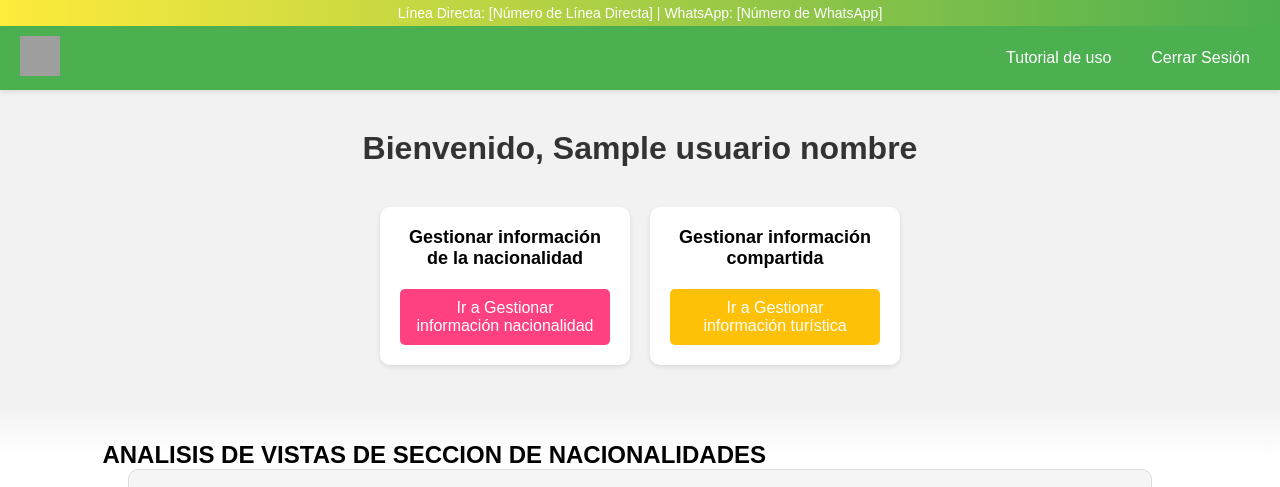
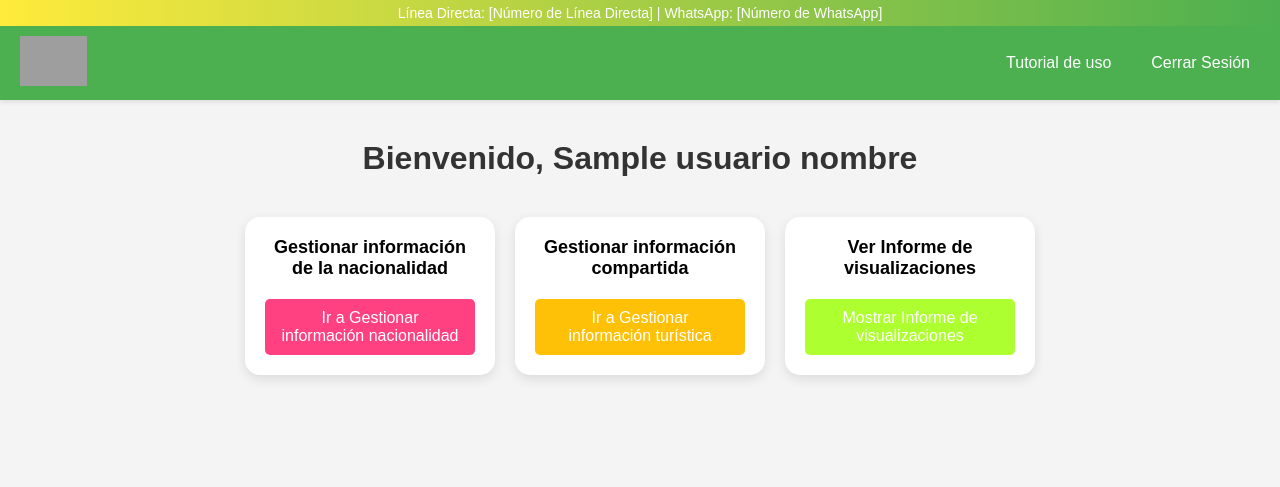
Before and after one commit to CarlosC-checarlois/YasuniECYProject, a Django app: template webapp/templates/webapp/paginaActividades.html in a window 1280 px wide. Shown: the top 487 px of the page. Run offline with Django 3.2, Linux system fonts and the light colour scheme; the template is opened without the code that fills it: most values are stand-ins (such as "Sample title", 1, 10 or a date in 2020); grey boxes are pictures that could not be loaded.

Commit message:
Se corrigieron errores

```diff
--- a/Turisticas/templates/Turisticas/detalle_Turismo.html
+++ b/Turisticas/templates/Turisticas/detalle_Turismo.html
@@ -104,6 +104,7 @@
 {% include 'cabezal.html' %}
 
 <div class="container">
+
     <div class="publication-date">Publicado el: {{ actividad_turistica.turFechaCreacion|date:"d M Y" }}</div>
 
     <div class="title">{{ actividad_turistica.turTitulo_1 }}</div>
--- a/Yasuni/settings.py
+++ b/Yasuni/settings.py
@@ -18,7 +18,7 @@ environ.Env.read_env()  # Lee el archivo .env si existe
 SECRET_KEY = env('SECRET_KEY', default='django-insecure-default-key')  # Mejora para seguridad
 
 # SECURITY WARNING: don't run with debug turned on in production!
-DEBUG = True
+DEBUG = False
 
 ALLOWED_HOSTS = env.list('ALLOWED_HOSTS', default=['*'])  # Puedes especificar tus dominios en el .env
 
@@ -77,7 +77,6 @@ WSGI_APPLICATION = 'Yasuni.wsgi.application'
 
 # Database
 # https://docs.djangoproject.com/en/3.2/ref/settings/#databases
-
 DATABASES = {
     'default': dj_database_url.parse(env('DATABASE_URL'))
 }
--- a/Yasuni/urls.py
+++ b/Yasuni/urls.py
@@ -37,8 +37,6 @@ urlpatterns = [
     path('informacion-nacionalidad/', webapp_views.informacion_nacionalidad, name='informacion_nacionalidad'),
     path('informacion_turismo/', webapp_views.informacion_turismo, name='informacion_turismo'),
     path('gestionar-turismo/', turisticas_views.gestionar_turismo, name='gestionar_turismo'),
-
-# Rutas para generar gráficos de nacionalidades y turísticas
     path('grafico_tiempo_visualizacion_nacionalidad/', nacionalidades_views.visualizar_tiempo_visualizacion_nacionalidad, name='visualizar_tiempo_visualizacion_nacionalidad'),
     path('grafico_tiempo_visualizacion_turistica/', turisticas_views.visualizar_tiempo_visualizacion_turistica, name='visualizar_tiempo_visualizacion_turistica'),
 
--- /dev/null
+++ b/webapp/static/webapp/css/paginaActividades.css
@@ -0,0 +1,179 @@
+/* Reset de márgenes y paddings */
+* {
+    margin: 0;
+    padding: 0;
+    box-sizing: border-box;
+}
+
+body, html {
+    font-family: 'Arial', sans-serif;
+    height: 100%;
+    background-color: #f4f4f4;
+}
+
+header {
+    background-color: #4CAF50;
+    color: white;
+    width: 100%;
+    box-shadow: 0px 2px 5px rgba(0, 0, 0, 0.1);
+    position: sticky;
+    top: 0;
+    z-index: 10;
+}
+
+.top-bar {
+    background: linear-gradient(90deg, #FFEB3B, #4CAF50);
+    text-align: center;
+    padding: 5px 0;
+}
+
+.top-bar p {
+    margin: 0;
+    font-size: 14px;
+}
+
+.logo-nav-container {
+    display: flex;
+    justify-content: space-between;
+    align-items: center;
+    padding: 10px 20px;
+}
+
+.logo img {
+    height: 50px;
+    transition: transform 0.3s ease-in-out;
+}
+
+.logo img:hover {
+    transform: rotate(10deg);
+}
+
+nav ul {
+    list-style: none;
+    display: flex;
+    gap: 20px;
+}
+
+nav ul li a {
+    color: white;
+    text-decoration: none;
+    font-size: 16px;
+    padding: 10px;
+    transition: color 0.3s;
+}
+
+nav ul li a:hover {
+    color: #dddddd;
+}
+
+main {
+    text-align: center;
+    padding: 20px;
+}
+
+h1 {
+    margin: 20px 0;
+    color: #333;
+}
+
+.activities {
+    display: flex;
+    justify-content: center;
+    flex-wrap: wrap;
+    gap: 20px;
+    margin: 40px 0;
+}
+
+.activity-card {
+    background-color: white;
+    border-radius: 15px;
+    box-shadow: 0px 4px 12px rgba(0, 0, 0, 0.1);
+    padding: 20px;
+    width: 250px;
+    text-align: center;
+    transition: transform 0.3s, box-shadow 0.3s;
+}
+
+.activity-card:hover {
+    transform: translateY(-10px);
+    box-shadow: 0px 8px 20px rgba(0, 0, 0, 0.2);
+}
+
+.activity-card h2 {
+    margin-bottom: 20px;
+    font-size: 18px;
+}
+
+.activity-card a {
+    display: inline-block;
+    padding: 10px 15px;
+    text-decoration: none;
+    color: white;
+    border-radius: 5px;
+    font-size: 16px;
+}
+
+.activity-card.pink a {
+    background-color: #FF4081;
+}
+
+.activity-card.yellow a {
+    background-color: #FFC107;
+}
+
+.activity-card.green a {
+    background-color: greenyellow;
+}
+
+
+footer {
+    background-color: #333;
+    color: white;
+    padding: 10px;
+    text-align: center;
+    position: fixed;
+    bottom: 0;
+    width: 100%;
+}
+
+.analysis-section {
+    border: 1px solid #ddd;
+    padding: 2rem;
+    border-radius: 15px;
+    background-color: white;
+    box-shadow: 0 8px 20px rgba(0, 0, 0, 0.1);
+    max-width: 80%;
+    margin: 0 auto 20px;
+    transition: transform 0.3s, box-shadow 0.3s;
+}
+
+.analysis-section:hover {
+    transform: scale(1.02);
+    box-shadow: 0 12px 25px rgba(0, 0, 0, 0.15);
+}
+
+.h2_informe {
+    text-align: left;
+    font-size: 1.2rem;
+    font-weight: bold;
+    color: #4CAF50;
+    background: -webkit-linear-gradient(#4CAF50, #FFEB3B);
+    -webkit-background-clip: text;
+    -webkit-text-fill-color: transparent;
+}
+
+/* Media Queries para pantallas más pequeñas */
+@media (max-width: 768px) {
+    .activities {
+        flex-direction: column;
+        align-items: center;
+    }
+
+    .activity-card {
+        width: 90%;
+    }
+
+    .analysis-section {
+        max-width: 95%;
+    }
+}
--- a/webapp/templates/webapp/paginaActividades.html
+++ b/webapp/templates/webapp/paginaActividades.html
@@ -4,168 +4,25 @@
 <head>
     <meta charset="UTF-8">
     <meta name="viewport" content="width=device-width, initial-scale=1.0">
+    <link rel="stylesheet" type="text/css" href="{% static 'webapp/css/cubos.css' %}">
+    <link rel="stylesheet" type="text/css" href="{% static 'webapp/css/paginaActividades.css' %}">
+
     <title>Actividades - Yasuni</title>
-    <style>
-        /* Reset de márgenes y paddings */
-        * {
-            margin: 0;
-            padding: 0;
-            box-sizing: border-box;
+    <script>
+        function toggleReport() {
+            const reportSection = document.getElementById('report-section');
+            const reportButton = document.getElementById('report-button');
+
+            // Alternar la visibilidad del informe
+            if (reportSection.style.display === 'none' || reportSection.style.display === '') {
+                reportSection.style.display = 'block';
+                reportButton.textContent = 'Ocultar Informe de visualizaciones'; // Cambiar texto a "Ocultar"
+            } else {
+                reportSection.style.display = 'none';
+                reportButton.textContent = 'Mostrar Informe de visualizaciones'; // Cambiar texto a "Mostrar"
+            }
         }
-
-        body, html {
-            font-family: Arial, sans-serif;
-            height: 100%;
-            background-color: #f2f2f2;
-        }
-
-        header {
-            background-color: #4CAF50;
-            color: white;
-            width: 100%;
-            box-shadow: 0px 2px 5px rgba(0, 0, 0, 0.1);
-        }
-
-        .top-bar {
-            background: linear-gradient(90deg, #FFEB3B, #4CAF50);
-            text-align: center;
-            padding: 5px 0;
-        }
-
-        .top-bar p {
-            margin: 0;
-            font-size: 14px;
-        }
-
-        .logo-nav-container {
-            display: flex;
-            justify-content: space-between;
-            align-items: center;
-            padding: 10px 20px;
-        }
-
-        .logo img {
-            height: 50px;
-        }
-
-        nav ul {
-            list-style: none;
-            display: flex;
-            gap: 20px;
-        }
-
-        nav ul li a {
-            color: white;
-            text-decoration: none;
-            font-size: 16px;
-            padding: 10px;
-            transition: color 0.3s;
-        }
-
-        nav ul li a:hover {
-            color: #dddddd;
-        }
-
-        main {
-            text-align: center;
-            padding: 20px;
-        }
-
-        h1 {
-            margin: 20px 0;
-            color: #333;
-        }
-
-        .activities {
-            display: flex;
-            justify-content: center;
-            gap: 20px;
-            margin: 40px 0;
-        }
-
-        .activity-card {
-            background-color: white;
-            border-radius: 10px;
-            box-shadow: 0px 2px 5px rgba(0, 0, 0, 0.1);
-            padding: 20px;
-            width: 250px;
-            text-align: center;
-            transition: transform 0.3s;
-        }
-
-        .activity-card h2 {
-            margin-bottom: 20px;
-            font-size: 18px;
-        }
-
-        .activity-card a {
-            display: inline-block;
-            padding: 10px 15px;
-            text-decoration: none;
-            color: white;
-            border-radius: 5px;
-            font-size: 16px;
-        }
-
-        .activity-card.pink a {
-            background-color: #FF4081;
-        }
-
-        .activity-card.yellow a {
-            background-color: #FFC107;
-        }
-
-        .activity-card:hover {
-            transform: translateY(-5px);
-        }
-
-        footer {
-            background-color: #333;
-            color: white;
-            padding: 10px;
-            text-align: center;
-            position: fixed;
-            bottom: 0;
-            width: 100%;
-        }
-
-        /* Estilo para ajustar las imágenes del análisis */
-        .content img {
-            max-width: 80%; /* Ajuste del ancho máximo */
-            height: auto;
-            border: 1px solid #ddd;
-            box-shadow: 0 4px 8px rgba(0, 0, 0, 0.1);
-        }
-
-        .content {
-            padding: 0;
-            max-width: 100%;
-            margin: 0 auto;
-        }
-
-        .content h2 {
-            text-align: left;
-            font-weight: bold;
-            color: black;
-            padding-left: 8%;
-        }
-
-        .analysis-section {
-            border: 1px solid #ddd;
-            padding: 20px;
-            border-radius: 10px;
-            background-color: #f5f5f5;
-            max-width: 80%;
-            margin: 0 auto;
-            margin-bottom: 20px;
-        }
-
-        .analysis-section p {
-            color: #333;
-            text-align: justify;
-        }
-
-    </style>
+    </script>
 </head>
 
 <body>
@@ -175,7 +32,7 @@
     </div>
     <div class="logo-nav-container">
         <div class="logo">
-            <img src="https://i.postimg.cc/x12Yd10N/Yasuni.png" alt="Logo" style="width: 40px; height: 40px;">
+            <img src="https://i.postimg.cc/x12Yd10N/Yasuni.png" alt="Logo">
         </div>
         <nav>
             <ul>
@@ -186,7 +43,7 @@
     </div>
 </header>
 
-<main style="padding-right: 0; padding-left: 0;">
+<main>
     <h1>Bienvenido, {{ usuario_nombre }}</h1>
     <section class="activities">
         <div class="activity-card pink">
@@ -197,37 +54,39 @@
             <h2>Gestionar información compartida</h2>
             <a href="{% url 'informacion_turismo' %}">Ir a Gestionar información turística</a>
         </div>
+        <div class="activity-card green">
+            <h2>Ver Informe de visualizaciones</h2>
+            <a href="#" id="report-button" onclick="toggleReport()">Mostrar Informe de visualizaciones</a>
+        </div>
     </section>
 
-    <section style="
-background: rgb(242,242,242);
-background: -moz-linear-gradient(0deg, rgba(242,242,242,1) 0%, rgba(255,255,255,1) 5%, rgba(255,255,255,1) 95%, rgba(242,242,242,1) 100%);
-background: -webkit-linear-gradient(0deg, rgba(242,242,242,1) 0%, rgba(255,255,255,1) 5%, rgba(255,255,255,1) 95%, rgba(242,242,242,1) 100%);
-background: linear-gradient(0deg, rgba(242,242,242,1) 0%, rgba(255,255,255,1) 5%, rgba(255,255,255,1) 95%, rgba(242,242,242,1) 100%);
-">
-        <br>
-        <br>
-
+    <section id="report-section" style="display: none;">
         <div class="content">
-            <h2 style="
-text-align: left;
-font-weight: bold;
-color: black;
-padding-left: 8%;
-">ANALISIS DE VISTAS DE SECCION DE NACIONALIDADES</h2>
             <div class="analysis-section">
                 <div style="text-align: center;">
-                    <img src="{% url 'visualizar_tiempo_visualizacion_nacionalidad' %}"
-                         alt="Gráfico de tiempo visualización por nacionalidad">
+                    <div class="container_cube">
+                        <img style="
+display: block;
+max-width: 100%;
+height: auto;
+border-radius: 15px;
+transition: transform 0.3s;
+box-shadow: 0 8px 15px rgba(0, 0, 0, 0.2);
+" src="{% url 'visualizar_tiempo_visualizacion_nacionalidad' %}">
+                        <div class="overlay_cube">
+                            <div class="text_cube"> Cubo nacionalidades</div>
+                        </div>
+                    </div>
                 </div>
-            </div>
 
-            <div class="analysis-section">
+                <br>
+                <h2 class="h2_informe">ANALISIS DE VISTAS DE SECCION DE NACIONALIDADES</h2>
                 <p>
                     El artículo con mayor visualización es:
                     <strong>{{ contexto_nacionalidades.nombre_articulo_nacionalidades }}</strong>, con un tiempo de
                     visualización de
-                    <strong>{{ contexto_nacionalidades.mayor_tiempo_visualizacion_nacionalidades | floatformat:2 }}</strong> segundos,
+                    <strong>{{ contexto_nacionalidades.mayor_tiempo_visualizacion_nacionalidades | floatformat:2 }}</strong>
+                    segundos,
                     el día <strong>{{ contexto_nacionalidades.dia_visualizacion_nacionalidades }}</strong>.
                     La categoría con mayor tiempo de visualización es:
                     <strong>{{ contexto_nacionalidades.categoria_nacionalidades }}</strong>, con un tiempo total de
@@ -236,33 +95,42 @@ padding-left: 8%;
                 </p>
             </div>
 
-            <h2 style="
-text-align: left;
-font-weight: bold;
-color: black;
-padding-left: 8%;
-">ANALISIS DE VISUALIZACION DE TURISTICAS</h2>
             <div class="analysis-section">
                 <div style="text-align: center;">
-                    <img src="{% url 'visualizar_tiempo_visualizacion_turistica' %}"
-                         alt="Gráfico de tiempo visualización por turismo">
+
                 </div>
-            </div>
 
-            <div class="analysis-section">
+
+                <div class="container_cube">
+                    <img style="
+display: block;
+max-width: 100%;
+height: auto;
+border-radius: 15px;
+transition: transform 0.3s;
+box-shadow: 0 8px 15px rgba(0, 0, 0, 0.2);
+" src="{% url 'visualizar_tiempo_visualizacion_turistica' %}">
+                    <div class="overlay_cube">
+                        <div class="text_cube">Cubo turisticas</div>
+                    </div>
+                </div>
+
+
+                <br>
+                <h2 class="h2_informe">ANALISIS DE VISUALIZACION DE TURISTICAS</h2>
                 <p>
                     El artículo con mayor visualización es:
                     <strong>{{ contexto_turistica.nombre_articulo_turistica }}</strong>, con un tiempo de visualización
-                    de <strong>{{ contexto_turistica.mayor_tiempo_visualizacion_turistica | floatformat:2 }}</strong> segundos, el día
+                    de <strong>{{ contexto_turistica.mayor_tiempo_visualizacion_turistica | floatformat:2 }}</strong>
+                    segundos, el día
                     <strong>{{ contexto_turistica.dia_visualizacion_turistica }}</strong>.
                     La categoría con mayor tiempo de visualización es:
                     <strong>{{ contexto_turistica.categoria_turistica }}</strong>, con un tiempo total de
-                    <strong>{{ contexto_turistica.tiempo_visualizacion_turistica_categoria | floatformat:2 }}</strong> segundos.
+                    <strong>{{ contexto_turistica.tiempo_visualizacion_turistica_categoria | floatformat:2 }}</strong>
+                    segundos.
                 </p>
             </div>
         </div>
-        <br>
-        <br>
     </section>
 </main>
 
--- a/webapp/views.py
+++ b/webapp/views.py
@@ -67,7 +67,6 @@ def pagina_actividades(request):
     # Verifica si la sesión tiene un usuario activo
     if not value:
         return redirect('login')  # Redirige a la página de login si no hay usuario en la sesión
-
     with connection.cursor() as cursor:
         cursor.execute("SELECT * FROM nacionalidades_analisis();")
         datos_nacionalidades = cursor.fetchone()
@@ -105,7 +104,6 @@ def informacion_nacionalidad(request):
     global value
     if not value:
         return redirect('login')
-
     nacionalidades = Nacionalidad.objects.all()
     return render(request, 'Nacionalidades/gestionarNacionalidad.html', {
         'nacionalidades': nacionalidades
@@ -115,7 +113,6 @@ def informacion_turismo(request):
     global value
     if not value:
         return redirect('login')
-
     turismos = Turistica.objects.all()
     return render(request, 'Turisticas/gestionarTurismo.html', {
         'turismos': turismos
```
Also changed, not shown: webapp/static/webapp/css/cubos.css (added, +36 -0 lines), webapp/templates/webapp/masInformacion.html (+6 -1 lines).
